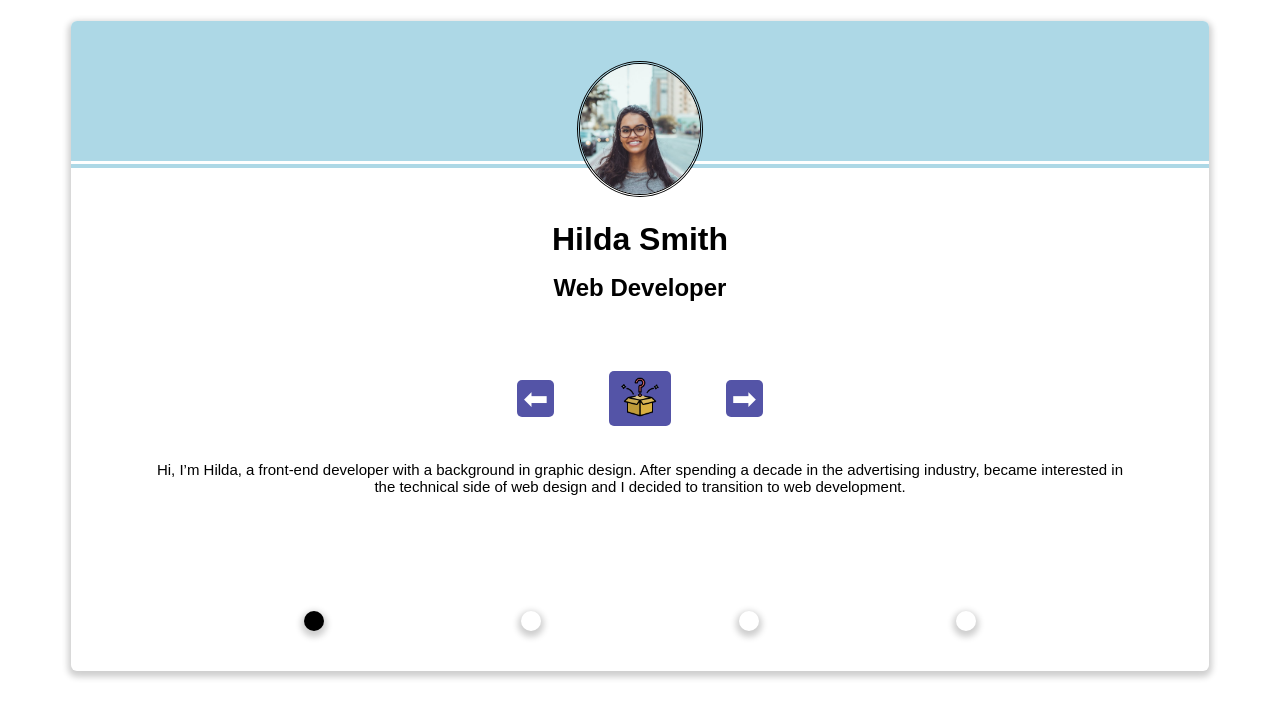
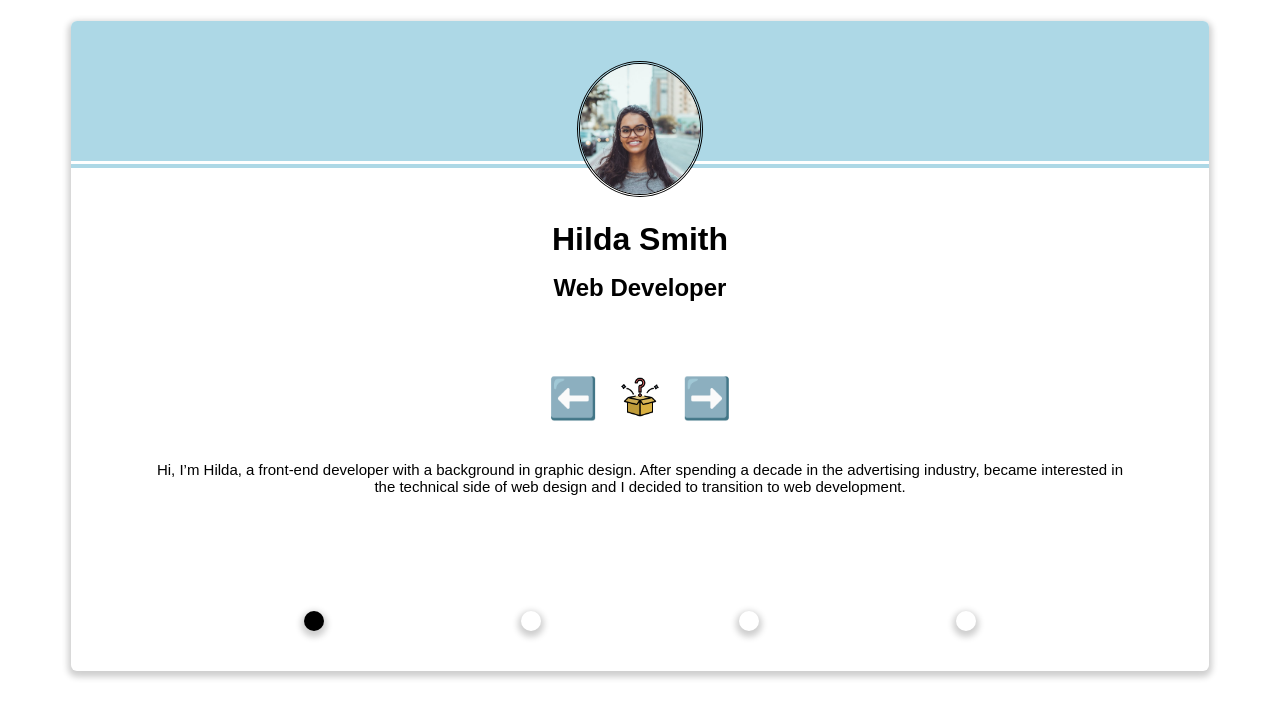
Before and after one commit to cdanderson76/cdaReviews, a React (Vite) app: page / in a window 1280 px wide. Shown: the top 718 px of the page. Built offline with nearby package versions, Linux system fonts and the light colour scheme.

Commit message:
more changes to the UI

```diff
--- a/src/App.jsx
+++ b/src/App.jsx
@@ -50,12 +50,12 @@ function Card() {
       <h1>{currIndex.name}</h1>
       <h2>{currIndex.job}</h2>
       <div className="button-container">
-        <button className='arrow' onClick={subIndex}>⬅</button>
+        <button className='arrow' onClick={subIndex}>⬅️</button>
         <button><img src={surprise} alt=""
                      className="surprise"
                      onClick={generateRandom}/>
         </button>
-        <button className="arrow" onClick={addIndex}>➡</button>
+        <button className="arrow" onClick={addIndex}>➡️</button>
       </div>
       <div className="text-container">
         <p>{currIndex.text}</p>
--- a/src/index.css
+++ b/src/index.css
@@ -73,7 +73,7 @@
 }
 
 .arrow {
-  font-size: 30px;
+  font-size: 40px;
 }
 
 .surprise {
@@ -109,14 +109,14 @@
 
 .button-container {
   display: flex;
-  width: 300px;
+  width: 200px;
   height: 100px;
   justify-content: space-around;
   align-items: center;
 }
 
 button {
-  background-color: rgb(84, 84, 167);
+  background-color: transparent;
   color: #FFFFFF;
   border: none;
   border-radius: 5px;
@@ -125,5 +125,4 @@ button {
 
 button:hover {
   cursor: pointer;
-  background-color: rgb(125, 125, 187);
 }
```
